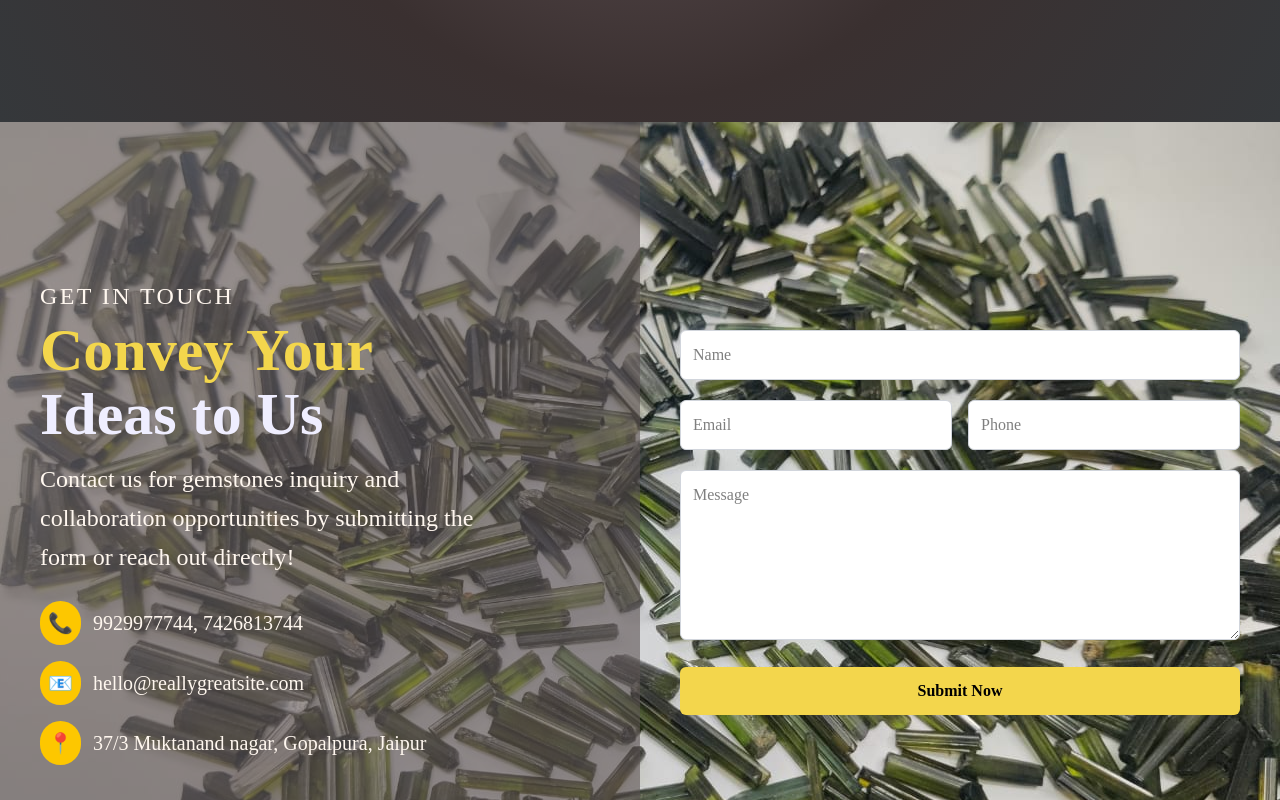
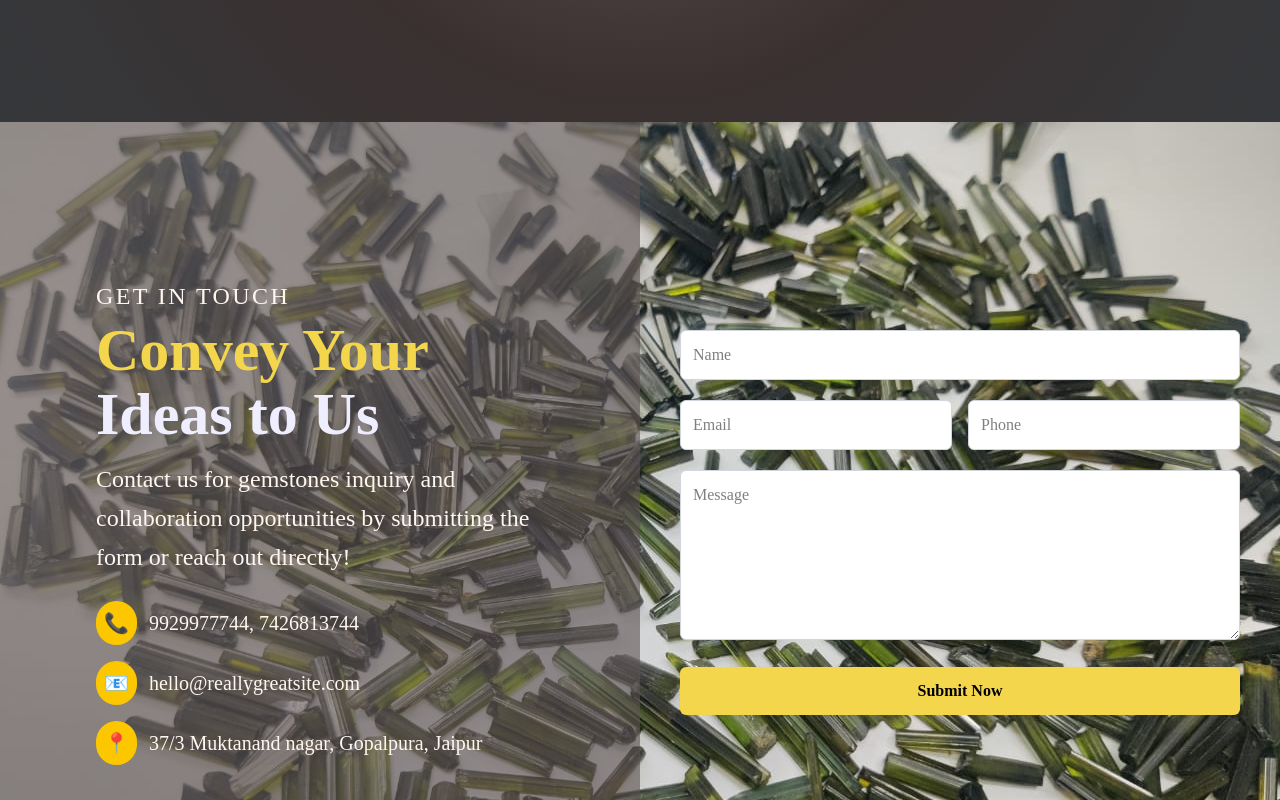
Before and after one commit to JatinMehta007/Freelance-project, a React (Vite) app: page / in a window 1280 px wide. Shown: the part 4100-4900 px from the top of the page. Built offline with nearby package versions, Linux system fonts and the light colour scheme; a web font is replaced by a local one.

Commit message:
add padding

```diff
--- a/src/pages/Contact.jsx
+++ b/src/pages/Contact.jsx
@@ -46,7 +46,7 @@ export const Contact = () => {
       <div className="absolute  bg-black/60 z-0" />
 
       {/* Left Side: Contact Info */}
-      <div className="z-10 p-10 flex flex-col justify-center bg-[#5c5252]/60 ">
+      <div className="z-10 pl-24 flex flex-col justify-center bg-[#5c5252]/60 ">
         <h2 className="text-2xl tracking-widest uppercase mb-2 text-[#FFF7EF]">Get in touch</h2>
         <h1 className="text-6xl font-bold text-[#F3D64C] mb-1">Convey Your</h1>
         <h1 className="text-6xl font-bold text-[#EFEEFF] mb-4">Ideas to Us</h1>
```
